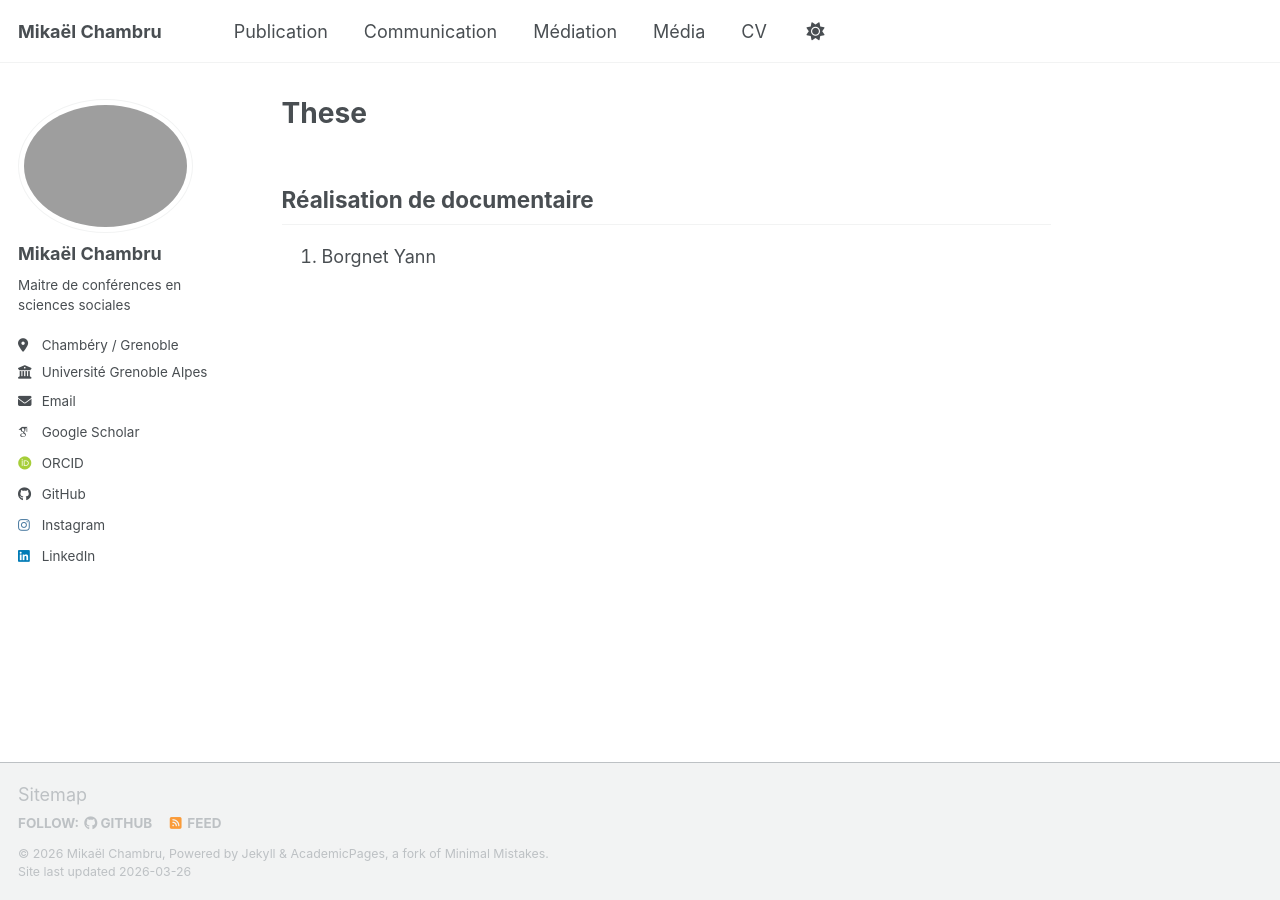
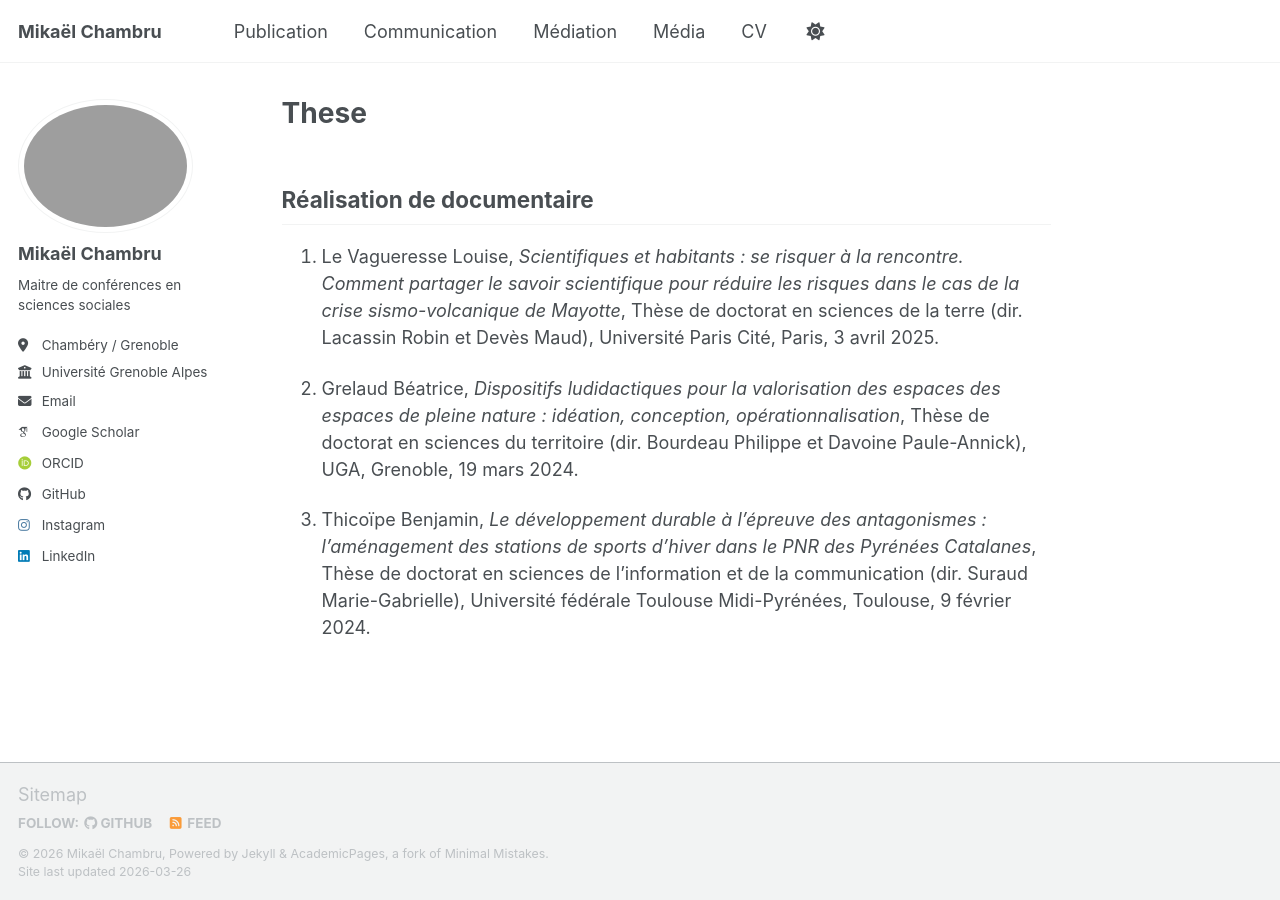
Before and after one commit to mikaelchambru/mikaelchambru.github.io, a Jekyll site: the page built from _pages/these.md, in a window 1280 px wide. Built offline with Jekyll 4.4.1, drawn with Linux system fonts in a browser that asks for light colours; some web fonts are replaced; a script bundle is joined from its source files by our own code; library files that are not in the unit come from our copies.

Commit message:
Update these.md

```diff
--- a/_pages/these.md
+++ b/_pages/these.md
@@ -7,4 +7,8 @@
 ---
 ## Réalisation de documentaire
 
-1. Borgnet Yann
+1. Le Vagueresse Louise, *Scientifiques et habitants : se risquer à la rencontre. Comment partager le savoir scientifique pour réduire les risques dans le cas de la crise sismo-volcanique de Mayotte*, Thèse de doctorat en sciences de la terre (dir. Lacassin Robin et Devès Maud), Université Paris Cité, Paris, 3 avril 2025.
+
+2. Grelaud Béatrice, *Dispositifs ludidactiques pour la valorisation des espaces des espaces de pleine nature : idéation, conception, opérationnalisation*, Thèse de doctorat en sciences du territoire (dir. Bourdeau Philippe et Davoine Paule-Annick), UGA, Grenoble, 19 mars 2024.
+
+3. Thicoïpe Benjamin, *Le développement durable à l’épreuve des antagonismes : l’aménagement des stations de sports d’hiver dans le PNR des Pyrénées Catalanes*, Thèse de doctorat en sciences de l’information et de la communication (dir. Suraud Marie-Gabrielle), Université fédérale Toulouse Midi-Pyrénées, Toulouse, 9 février 2024.
```
